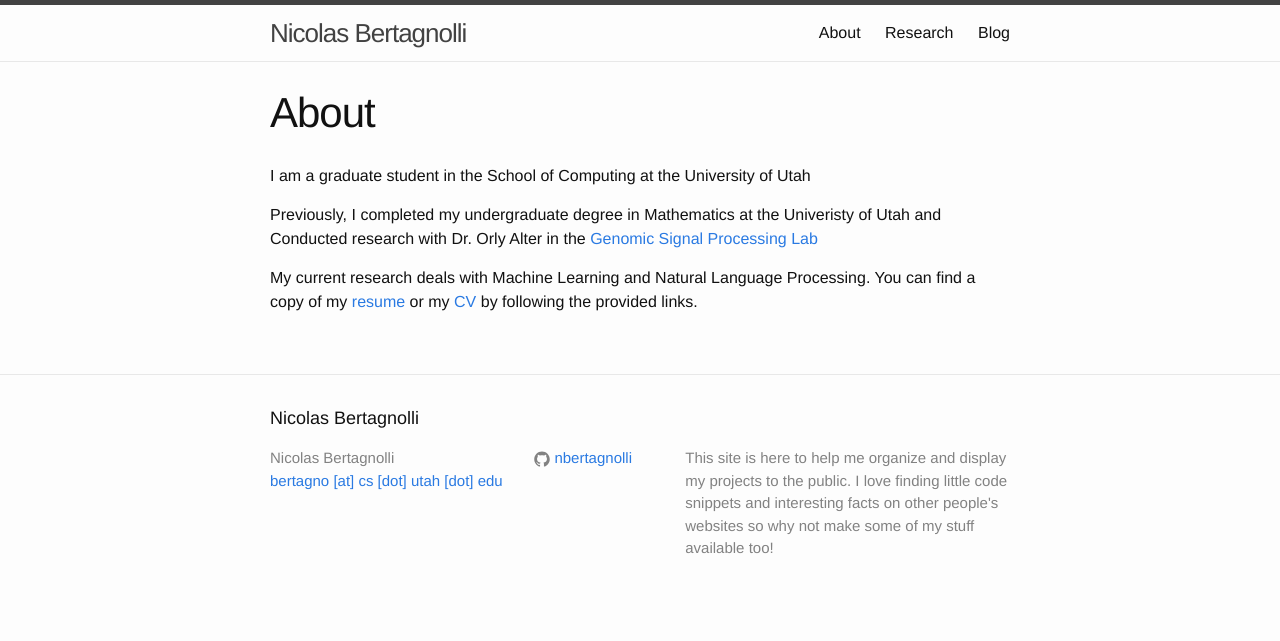
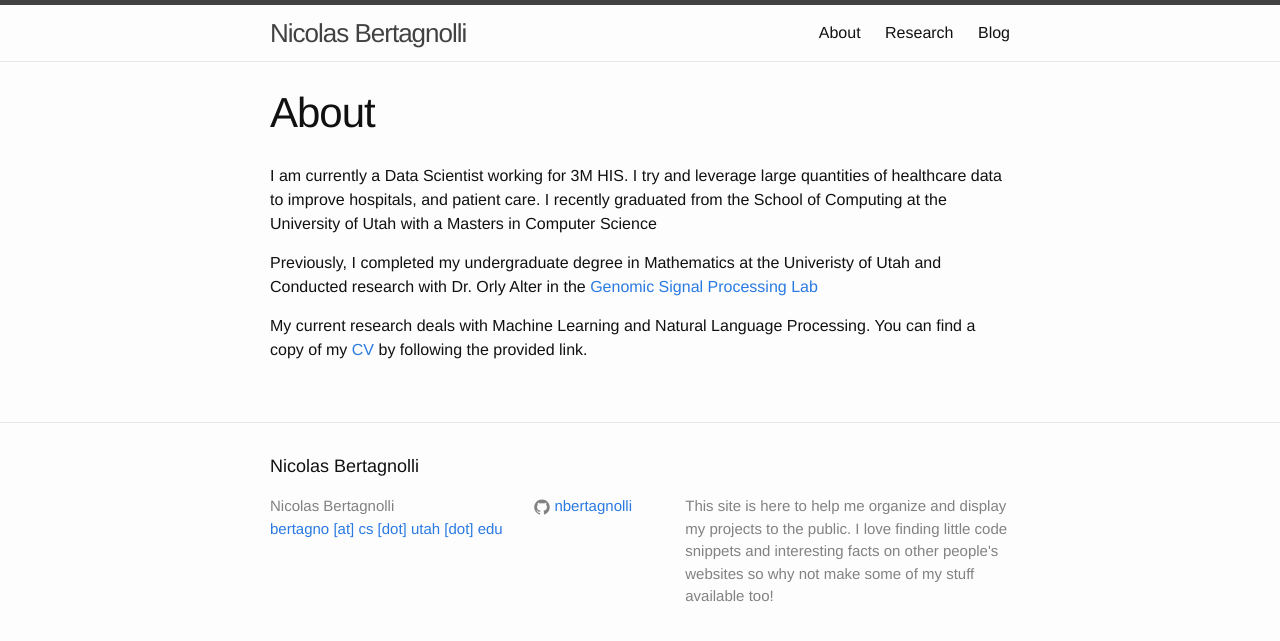
Before and after one commit to nbertagnolli/nbertagnolli.github.io, a Jekyll site: the page built from about.md, in a window 1280 px wide. Shown: the top 641 px of the page. Built offline with Jekyll 4.4.1, drawn with Linux system fonts in a browser that asks for light colours.

Commit message:
Removed Resume from site

```diff
--- a/about.md
+++ b/about.md
@@ -4,10 +4,10 @@ title: About
 permalink: /about/
 ---
 
-I am a graduate student in the School of Computing at the University of Utah
+I am currently a Data Scientist working for 3M HIS.  I try and leverage large quantities of healthcare data to improve hospitals, and patient care.  I recently graduated from the School of Computing at the University of Utah with a Masters in Computer Science
 
 Previously, I completed my undergraduate degree in Mathematics at the Univeristy of Utah  and Conducted research with Dr. Orly Alter in the <a target = "_blank" href = "http://www.alterlab.org">Genomic Signal Processing Lab</a>
 
 My current research deals with Machine Learning and Natural Language Processing.  You can
-find a copy of my <a target = "_blank" href = "/assets/Resume_Fall2015.pdf">resume</a> or my <a target = "_blank" href = "/assets/Bertagnolli_CV.pdf">CV</a>
-by following the provided links.
+find a copy of my <a target = "_blank" href = "/assets/Bertagnolli_CV.pdf">CV</a>
+by following the provided link.
```
